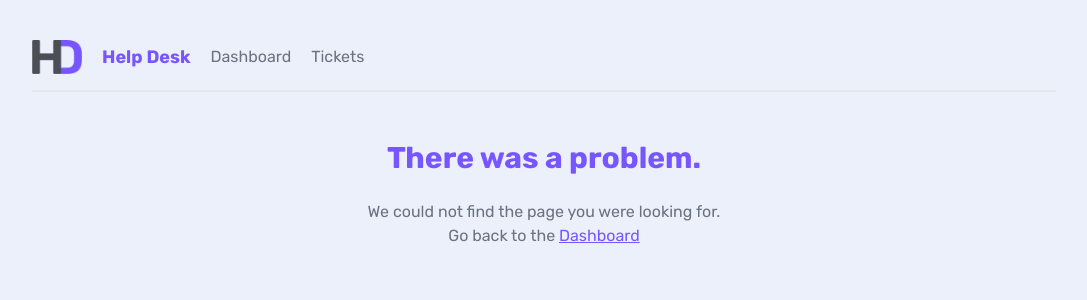
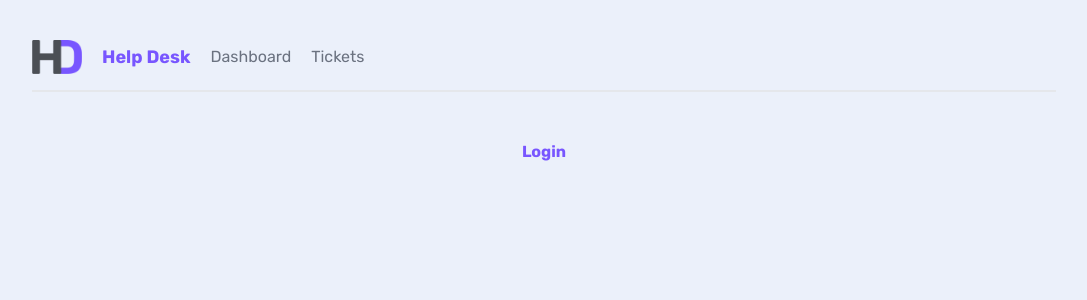
Before and after one commit to steroyle/help-desk, a Next.js app: page /login in a window 1280 px wide. Before the commit this address had no page. Shown: the top 300 px of the page, without its empty margins (96-1183 px from the left). Built offline with nearby package versions, Linux system fonts and the light colour scheme.

Commit message:
Added route groups a restructured

```diff
--- /dev/null
+++ b/app/(auth)/login/page.jsx
@@ -0,0 +1,9 @@
+const Login = () => {
+  return (
+    <main>
+      <h2 className="text-center">Login</h2>
+    </main>
+  )
+}
+
+export default Login;
--- /dev/null
+++ b/app/(auth)/signup/page.jsx
@@ -0,0 +1,9 @@
+const Signup = () => {
+  return (
+    <main>
+      <h2 className="text-center">Sign up</h2>
+    </main>
+  )
+}
+
+export default Signup;
```
Also changed, not shown: app/(dashboard)/loading.jsx (renamed from app/loading.jsx), app/(dashboard)/not-found.jsx (renamed from app/not-found.jsx), app/(dashboard)/page.jsx (renamed from app/page.jsx), app/(dashboard)/tickets/TicketList.jsx (renamed from app/tickets/TicketList.jsx), app/(dashboard)/tickets/[id]/page.jsx (renamed from app/tickets/[id]/page.jsx), app/(dashboard)/tickets/create/CreateForm.jsx (renamed from app/tickets/create/CreateForm.jsx), app/(dashboard)/tickets/create/page.jsx (renamed from app/tickets/create/page.jsx), app/(dashboard)/tickets/not-found.jsx (renamed from app/tickets/not-found.jsx), app/(dashboard)/tickets/page.jsx (renamed from app/tickets/page.jsx).
